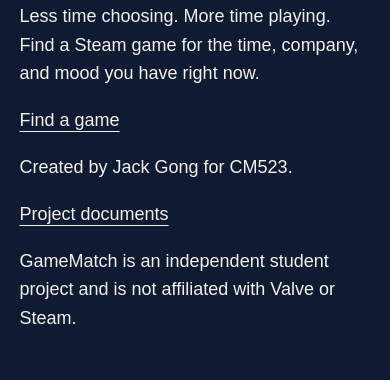
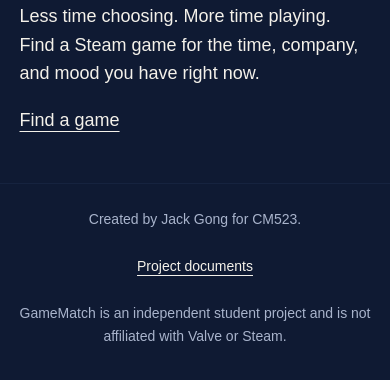
Before and after one commit to JackG2027/Jiahua-Gong-CM523-Final-Project, a plain HTML site: page index.html in a window 390 px wide. Shown: the part 284-664 px from the top of the page. Drawn offline with Linux system fonts and the light colour scheme; a web font is replaced by a local one.

Commit message:
Style shared footer and consolidate responsive rules
Add centered footer content with consistent spacing and muted text
Style the project documents link with a hover state and larger hit area
Group header, navigation, and footer adjustments under a 768px media query
Verify keyboard focus and the footer link to About’s project documents

```diff
--- a/styles/styles.css
+++ b/styles/styles.css
@@ -123,6 +123,40 @@ button, input {
   transform: translateY(0);
 }
 
+.site-footer {
+  margin-top: 4rem;
+  padding-block: 2rem;
+  border-top: 1px solid var(--surface);
+  color: var(--muted);
+  font-size: 0.875rem;
+  line-height: 1.6;
+  text-align: center;
+}
+
+.site-footer .container {
+  display: flex;
+  flex-direction: column;
+  align-items: center;
+  gap: 0.75rem;
+}
+
+.site-footer p {
+  margin: 0;
+  max-width: 75ch;
+}
+
+.site-footer a {
+  display: inline-flex;
+  align-items: center;
+  min-height: 3rem;
+  color: var(--text);
+  text-underline-offset: 0.25em;
+}
+
+.site-footer a:hover {
+  color: var(--accent);
+}
+
 
 @media (max-width: 768px) {
   .header-content {
@@ -134,4 +168,9 @@ button, input {
   .site-header nav ul {
     gap: 0.5rem 1rem;
   }
+
+    .site-footer {
+    margin-top: 3rem;
+    padding-block: 1.5rem;
+  }
 }
```
